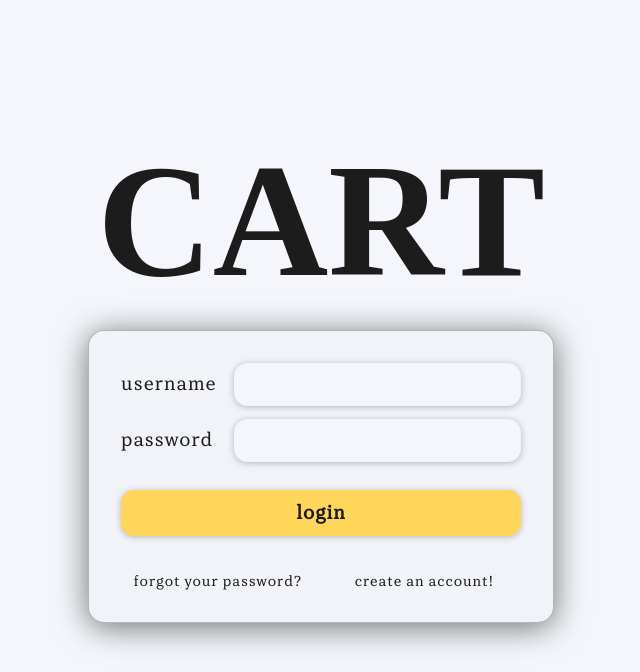
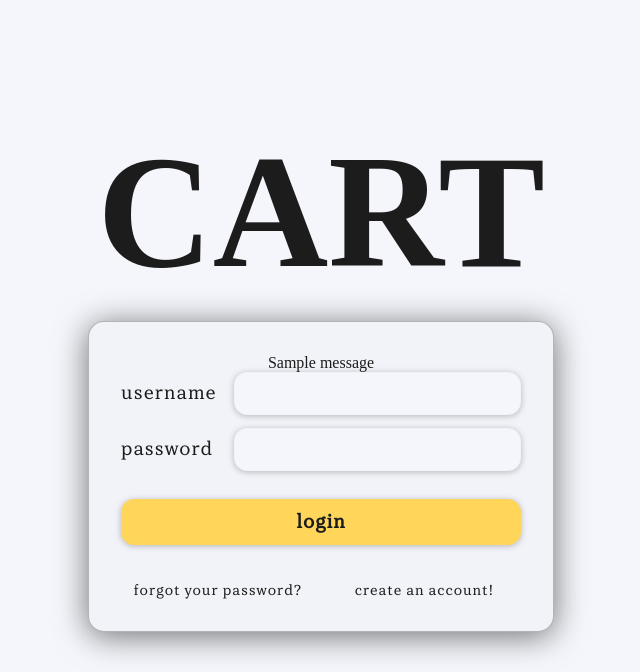
Before and after one commit to JsPako/CART, a Django app: template templates/login.html in a window 1280 px wide. Shown: the top 672 px of the page, without its empty margins (319-959 px from the left). Run offline with Django 3.2, Linux system fonts and the light colour scheme; the template is opened without the code that fills it, so the values that code supplies are empty, except form fields; tables that the repository leaves empty hold one stand-in row (values such as "Sample post"); one stand-in notice (Sample message) is shown; form fields are guessed from the names that the template uses; some web fonts are replaced.

Commit message:
Create message feature
- Add a message feature that displays information to users, such as password reset or registration complete.

---COMMIT END---

```diff
--- a/templates/login.html
+++ b/templates/login.html
@@ -24,6 +24,16 @@ this container contains all the parts that make up the login page.-->
         <form method="post">
             <!--Prevention of cross site request forgery attacks.-->
             {% csrf_token %}
+
+            <!--Hidden container which becomes visible to users when messages are detected on the login form.
+            The messages inform the user that a new account was created or that their password was successfully reset.-->
+            {% if messages %}
+                <div class="message-form show">
+                    {% for message in messages %}
+                        <span class="message-field">{{ message }}</span>
+                    {% endfor %}
+                </div>
+            {% endif %}
 
             <!--Containers with the required user input for account login.-->
             <div class="entry-field">
```
